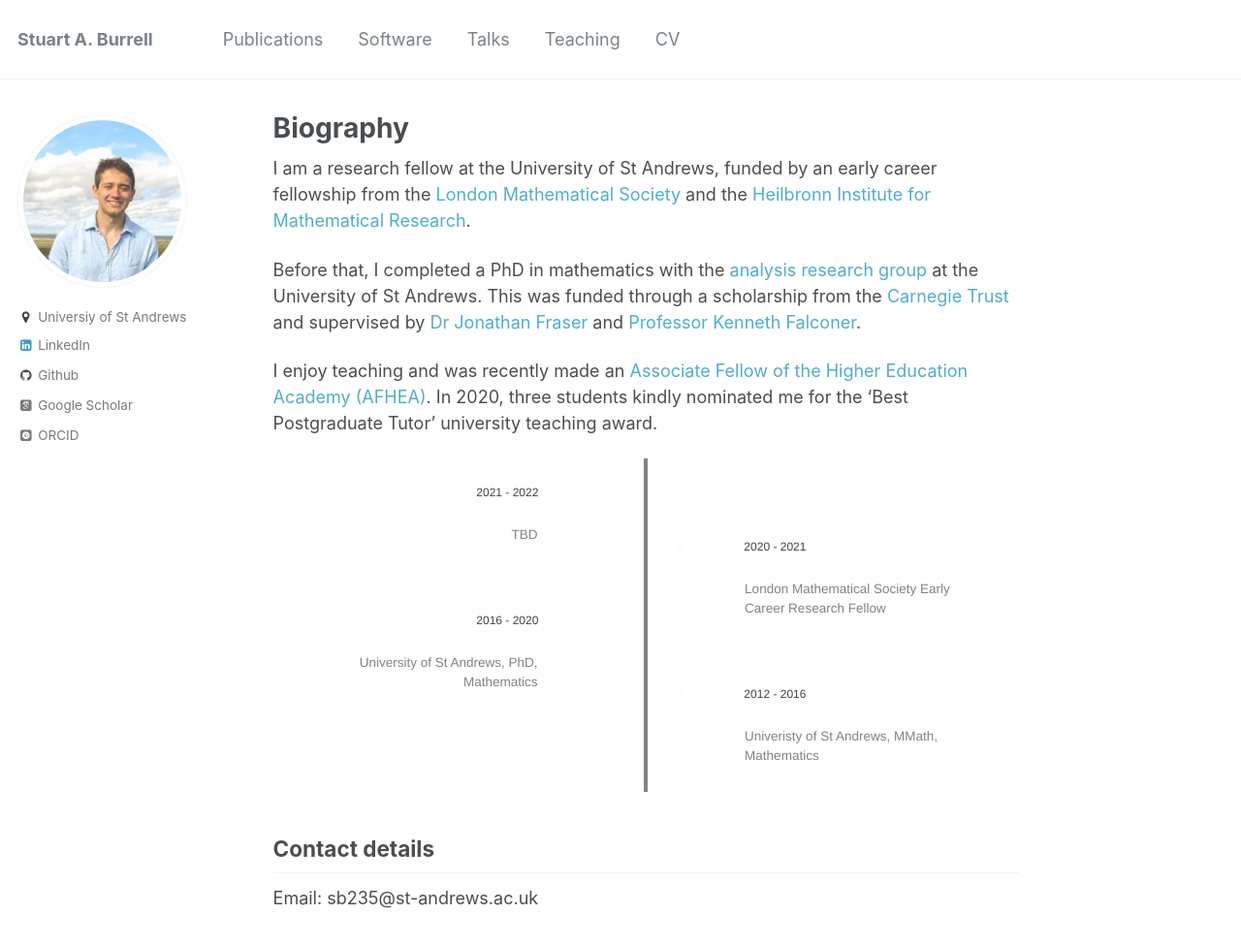
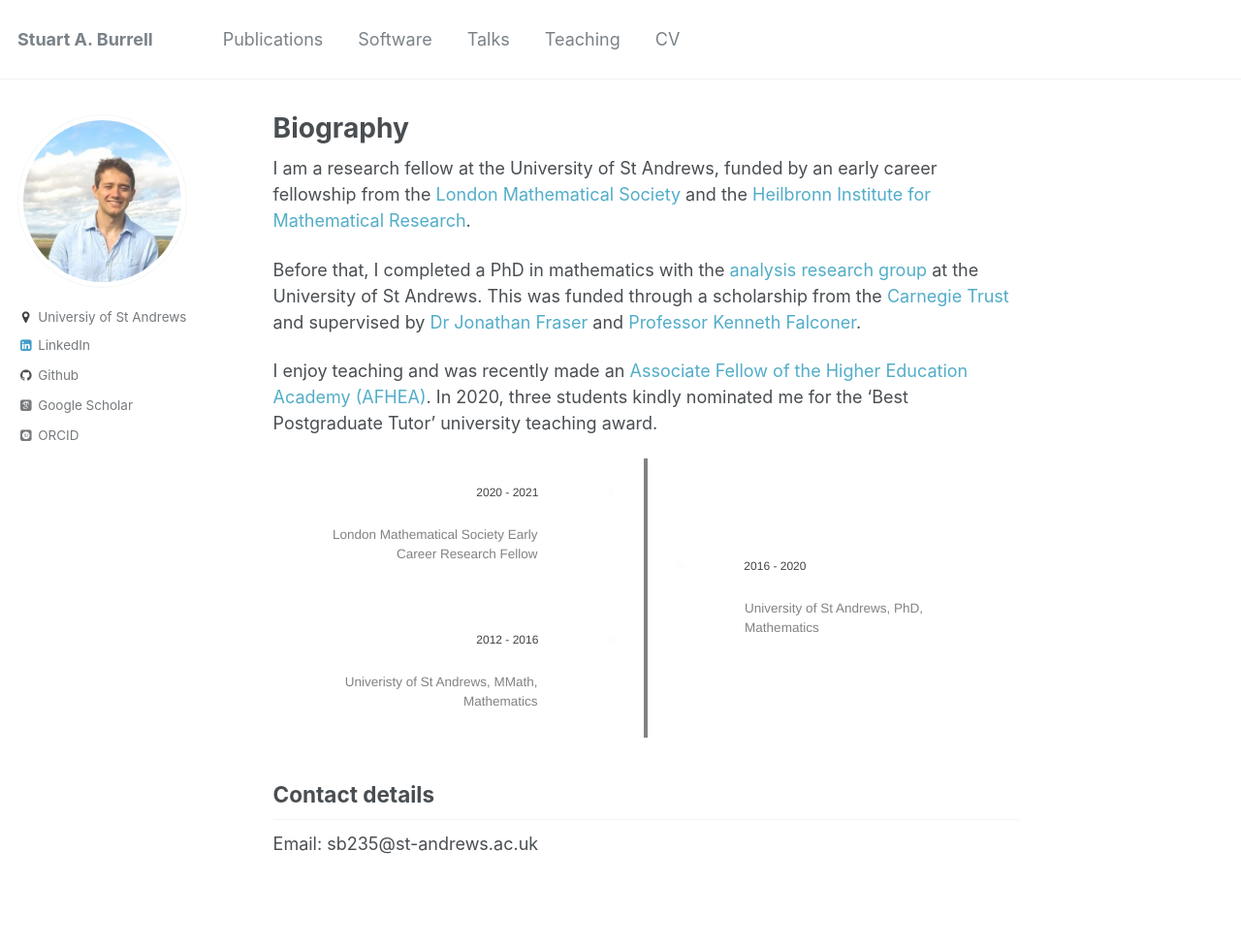
Before and after one commit to stuartburrell/stuartburrell.github.io, a Jekyll site: the page built from _pages/about.md, in a window 1280 px wide and 990 px high. Shown: the top 976 px of the window at 97% size. Built offline with Jekyll 4.4.1, drawn with Linux system fonts in a browser that asks for light colours; some web fonts are replaced.

Commit message:
add timeline

```diff
--- a/_pages/about.md
+++ b/_pages/about.md
@@ -16,7 +16,6 @@ Before that, I completed a PhD in mathematics with the [analysis research group]
 
 I enjoy teaching and was recently made an [Associate Fellow of the Higher Education Academy (AFHEA)](https://stuartburrell.github.io/files/cert-afhea.pdf). In 2020, three students kindly nominated me for the 'Best Postgraduate Tutor' university teaching award.
 
-| 2021 - 2022 | TBD |
 | 2020 - 2021 | London Mathematical Society Early Career Research Fellow|
 | 2016 - 2020 | University of St Andrews, PhD, Mathematics |
 | 2012 - 2016 | Univeristy of St Andrews, MMath, Mathematics |
```
